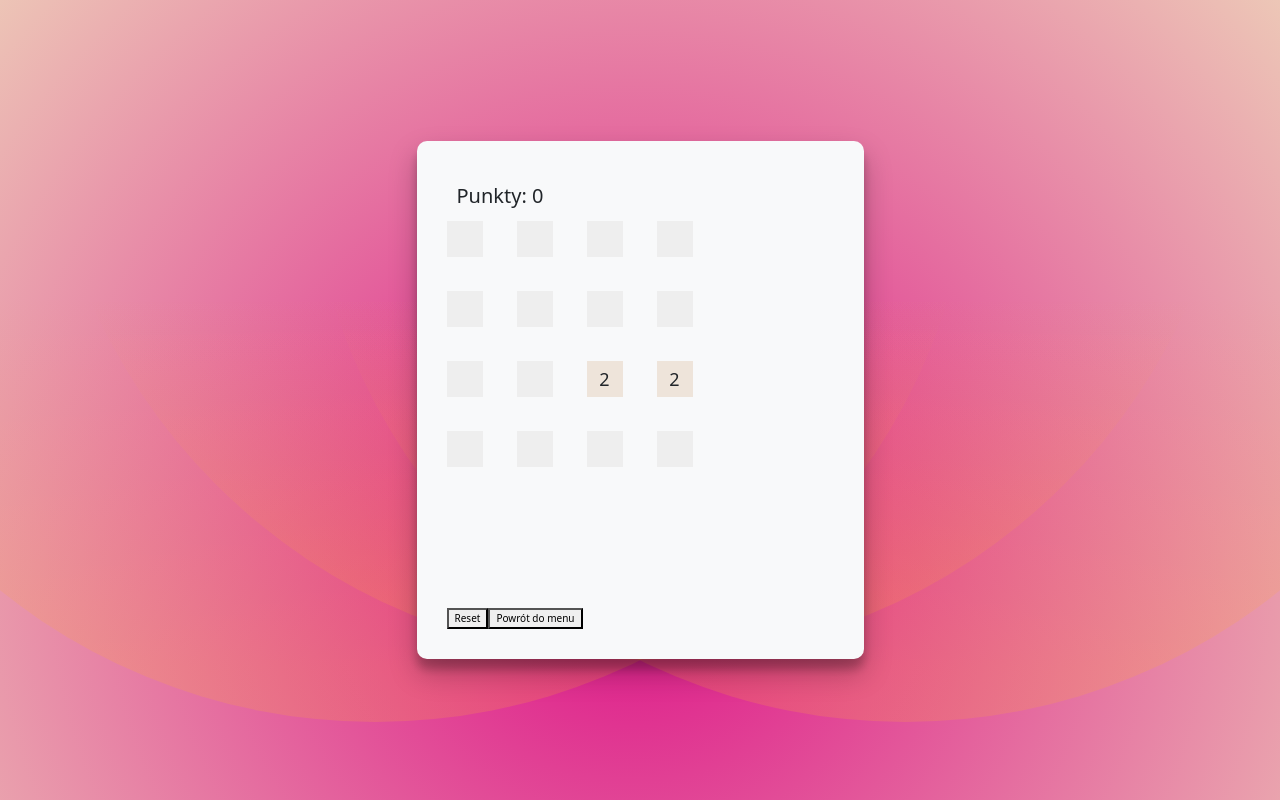
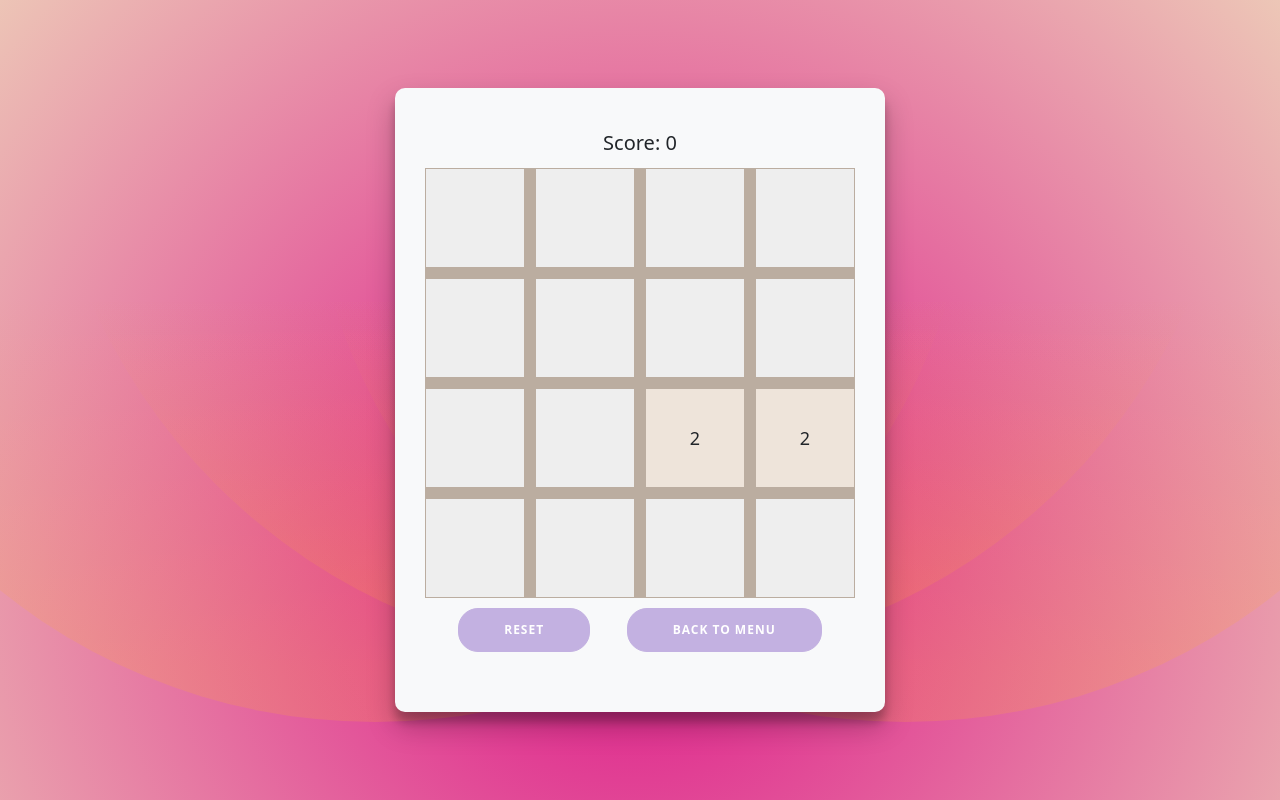
Before and after one commit to jklis2/Logic_Games_4Fun, a React (Create React App) app in the folder LogicGames4Fun/Client/: page /games/2048 in a window 1280 px wide. Both pictures are taken after a click on the button "START". Built offline with nearby package versions, Linux system fonts and the light colour scheme.

Commit message:
Edited 2048 game

```diff
--- a/LogicGames4Fun/Client/src/Component/Games/2048Game/Logic2048.jsx
+++ b/LogicGames4Fun/Client/src/Component/Games/2048Game/Logic2048.jsx
@@ -15,8 +15,6 @@ function Logic2048({ level, onReturnToStart }) {
         return 6;
       case "extreme":
         return 8;
-      case "impossible":
-        return 10;
       default:
         return 4;
     }
@@ -195,20 +193,22 @@ function Logic2048({ level, onReturnToStart }) {
   }
 
   return (
-    // <div className="game-container">
-    //   <div className="score-board">
-      <>
-      <div className="score-board">
-        <span>Punkty: {score}</span>
+    <>
+      <div className="score-board score-board d-flex justify-content-center align-items-center">
+        <span>Score: {score}</span>
       </div>
-      <Board2048 tiles={tiles} />
-      {hasWon && <div className="win-message">Gratulacje! Wygrałeś!</div>}
-      {hasLost && (
-        <div className="loss-message">Przegrałeś! Spróbuj ponownie.</div>
-      )}
-      <div className="buttons">
-        <button onClick={resetGame}>Reset</button>
-        <button onClick={onReturnToStart}>Powrót do menu</button>
+      <div className="d-flex justify-content-center align-items-center">
+        <Board2048 tiles={tiles} />
+      </div>
+      {hasWon && <div className="win-message">Congratulations! You won!</div>}
+      {hasLost && <div className="loss-message">You lost! Try again.</div>}
+      <div className="d-flex justify-content-around fs-3 mx-4">
+        <button className="mt-3 mb-5 button-light" onClick={resetGame}>
+          Reset
+        </button>
+        <button className="mt-3 mb-5 button-light" onClick={onReturnToStart}>
+          Back to menu
+        </button>
       </div>
     </>
   );
--- a/LogicGames4Fun/Client/src/Component/Games/2048Game/StartScreen2048.jsx
+++ b/LogicGames4Fun/Client/src/Component/Games/2048Game/StartScreen2048.jsx
@@ -2,7 +2,7 @@ import React, { useState } from "react";
 import { DifficultyMenu } from "../../DifficultyMenus/DifficultyMenu";
 
 function StartScreen2048({ onStart }) {
-  const difficultyList = ["easy", "medium", "hard", "extreme", "impossible"];
+  const difficultyList = ["easy", "medium", "hard", "extreme"];
   const [selectedLevel, setSelectedLevel] = useState("easy");
 
   return (
--- a/LogicGames4Fun/Client/src/Component/Games/2048Game/Tile2048.jsx
+++ b/LogicGames4Fun/Client/src/Component/Games/2048Game/Tile2048.jsx
@@ -2,9 +2,8 @@ import React from "react";
 
 function Tile2048({ value, x, y, merged, oldX, oldY, newTile }) {
   const positionStyle = {
-    transform: `translate(${y * 70}px, ${x * 70}px)`,
-    zIndex: value,
-  };
+    transform: `translate(${y * 110}px, ${x * 110}px)`,
+};
 
   const previousPositionStyle = {
     transform: `translate(${oldY * 70}px, ${oldX * 70}px)`,
--- a/LogicGames4Fun/Client/src/Styles/pages/_2048.scss
+++ b/LogicGames4Fun/Client/src/Styles/pages/_2048.scss
@@ -8,11 +8,13 @@
 
 .board {
     display: grid;
-    grid-template-columns: repeat(10, 1fr);
-    gap: 3px;
+    grid-template-columns: repeat(4, 1fr);
+    gap: 10px; // Twój obecny odstęp między kafelkami
+    padding: 10px;
+    background-color: #BBADA0;
     position: relative;
-    width: calc(36px * 10 + 3px * 9);
-    height: calc(36px * 10 + 3px * 9);
+    width: calc(100px * 4 + 10px * 3);
+    height: calc(100px * 4 + 10px * 3);
 }
 
 //board-easy
@@ -20,8 +22,11 @@
 //board-hard
 
 .tile {
-    width: 36px;
-    height: 36px;
+    box-sizing: border-box;
+    position: relative;
+    border: 1px solid #BBADA0;
+    width: 100px;
+    height: 100px;
     display: flex;
     align-items: center;
     justify-content: center;
```
